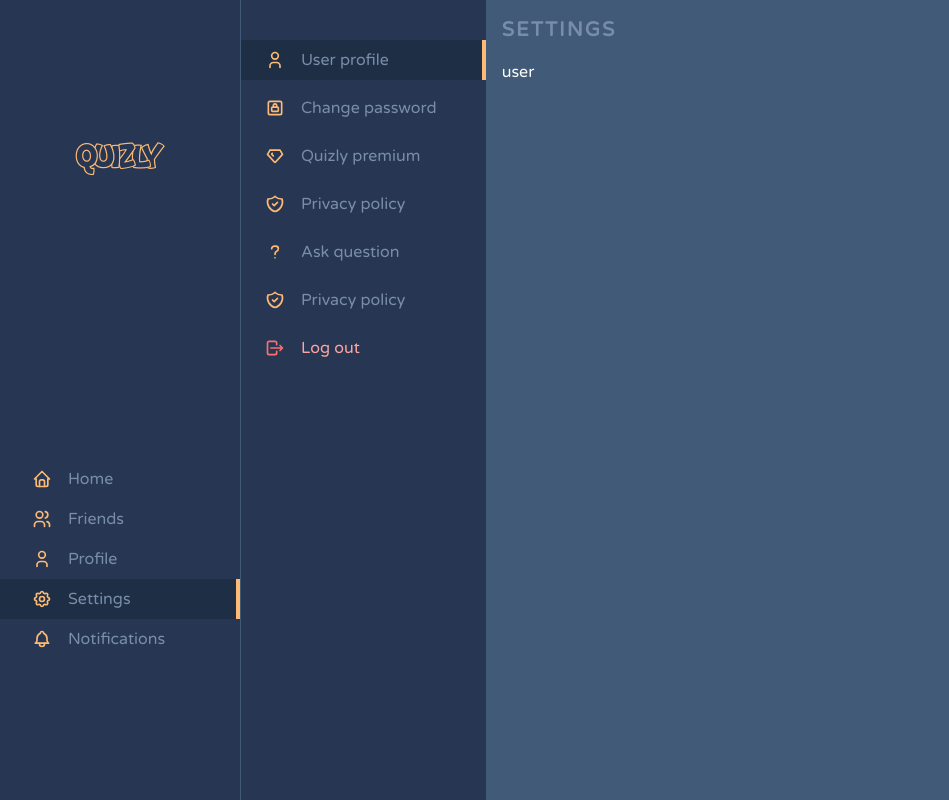
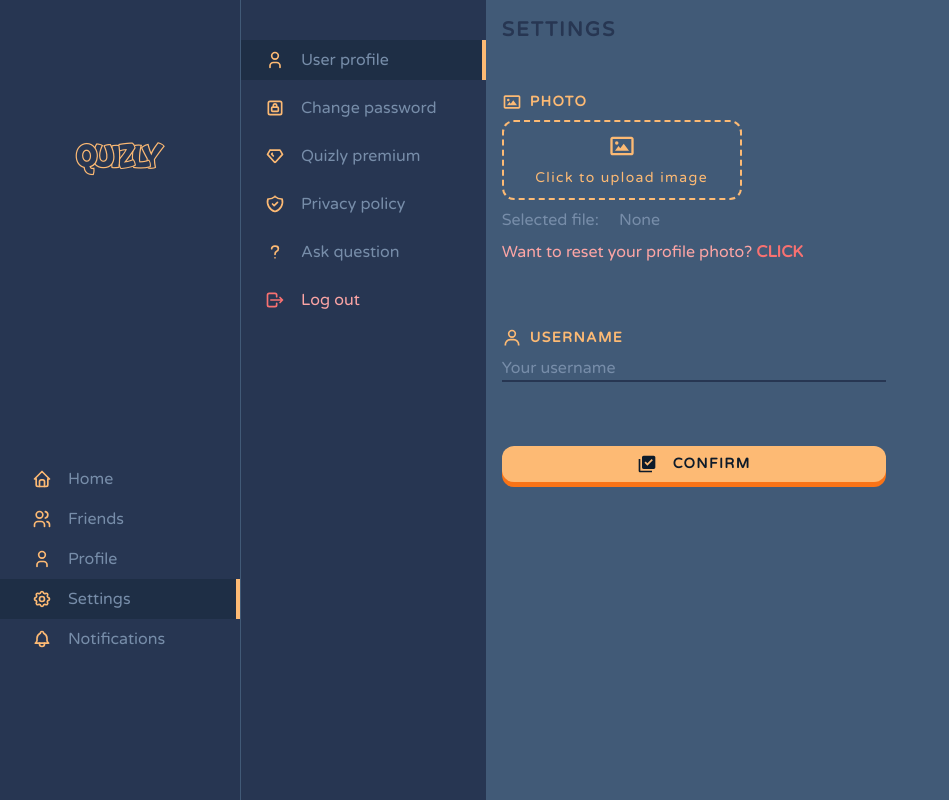
Before and after one commit to iEranDEV/quiz-game, a Next.js app: page /settings/user in a window 1280 px wide. Shown: the whole page, without its empty margins (0-949 px from the left). Built offline with nearby package versions, Linux system fonts and the light colour scheme; no server answers.

Commit message:
user settings

```diff
--- /dev/null
+++ b/components/Notification.tsx
@@ -0,0 +1,5 @@
+function Notification() {
+
+}
+
+export default Notification;
--- a/components/SettingsLayout.tsx
+++ b/components/SettingsLayout.tsx
@@ -52,10 +52,6 @@ function SettingsLayout({ children }: {children: JSX.Element}) {
                     <TbQuestionMark className='w-5 h-5 text-orange-300'></TbQuestionMark>
                     <p>Ask question</p>
                 </Link>
-                <Link href="/" className={`settingsLink`} onClick={() => setMenu(false)}>
-                    <TbShieldCheck className='w-5 h-5 text-orange-300'></TbShieldCheck>
-                    <p>Privacy policy</p>
-                </Link>
                 <div className="settingsLink text-red-300" onClick={() => handleLogOut()}>
                     <TbLogout className="w-5 h-5 text-red-400"></TbLogout>
                     <p>Log out</p>
@@ -63,10 +59,10 @@ function SettingsLayout({ children }: {children: JSX.Element}) {
             </nav>
             <div className="w-full h-full flex flex-col">
                 <div className="w-full p-4 cursor-pointer lg:cursor-auto" onClick={() => setMenu(true)}>
-                    <p className="text-primary-100 tracking-widest uppercase font-bold text-xl">Settings</p>
-                    <span className="text-primary-300 font-semibold lg:hidden">Click to open settings menu</span>
+                    <p className="text-primary-300 tracking-widest uppercase font-bold text-xl">Settings</p>
+                    <span className="text-primary-100 font-semibold lg:hidden">Click to open settings menu</span>
                 </div>
-                <div className="w-full h-full px-4">
+                <div className="w-full h-full px-4 py-8">
                     {children}
                 </div>
             </div>
--- a/firebase/index.ts
+++ b/firebase/index.ts
@@ -1,6 +1,7 @@
 import { initializeApp } from "firebase/app";
 import { getAuth } from 'firebase/auth';
 import { getFirestore } from 'firebase/firestore';
+import { getStorage } from 'firebase/storage';
 
 const firebaseConfig = {
 	apiKey: process.env.NEXT_PUBLIC_API_KEY,
@@ -15,5 +16,6 @@ const firebaseConfig = {
 const app = initializeApp(firebaseConfig);
 const auth = getAuth(app);
 const db = getFirestore(app);
+const storage = getStorage(app);
 
-export { auth, db }
+export { auth, db, storage }
--- a/pages/accounts/login.tsx
+++ b/pages/accounts/login.tsx
@@ -50,12 +50,12 @@ function Login() {
 
                 <div className="flex justify-center gap-4 w-full">
                     <MdAlternateEmail className="h-5 w-5 text-orange-300"></MdAlternateEmail>
-                    <input value={email} onChange={(e) => setEmail(e.target.value)} type="text" className="w-full bg-primary-300 border-b-2 border-primary-200 placeholder-primary-100" placeholder="E-mail address" />
+                    <input value={email} onChange={(e) => setEmail(e.target.value)} type="text" className="login-form" placeholder="E-mail address" />
                 </div>
 
                 <div className="flex justify-center gap-4 w-full">
                     <BiLockAlt className="h-5 w-5 text-orange-300"></BiLockAlt>
-                    <input value={password} onChange={(e) => setPassword(e.target.value)} type="password" className="w-full bg-primary-300 border-b-2 border-primary-200 placeholder-primary-100" placeholder="Password" />
+                    <input value={password} onChange={(e) => setPassword(e.target.value)} type="password" className="login-form" placeholder="Password" />
                 </div>
 
                 <Button bgColor="bg-primary-200" shadowColor="shadow-primary-400" width={'w-60'}>
--- a/pages/accounts/register.tsx
+++ b/pages/accounts/register.tsx
@@ -57,22 +57,22 @@ function Register() {
 
                 <div className="flex justify-center gap-4 w-full">
                     <MdAlternateEmail className="h-5 w-5 text-orange-300"></MdAlternateEmail>
-                    <input value={email} onChange={(e) => setEmail(e.target.value)} type="text" required className="w-full bg-primary-300 border-b-2 border-primary-200 placeholder-primary-100" placeholder="E-mail address" />
+                    <input value={email} onChange={(e) => setEmail(e.target.value)} type="text" required className="login-form" placeholder="E-mail address" />
                 </div>
 
                 <div className="flex justify-center gap-4 w-full">
                     <BiUser className="h-5 w-5 text-orange-300"></BiUser>
-                    <input value={username} onChange={(e) => setUsername(e.target.value)} type="text" required className="w-full bg-primary-300 border-b-2 border-primary-200 placeholder-primary-100" placeholder="Username" />
+                    <input value={username} onChange={(e) => setUsername(e.target.value)} type="text" required className="login-form" placeholder="Username" />
                 </div>
 
                 <div className="flex justify-center gap-4 w-full">
                     <BiLockAlt className="h-5 w-5 text-orange-300"></BiLockAlt>
-                    <input value={password} onChange={(e) => setPassword(e.target.value)} type="password" required className="w-full bg-primary-300 border-b-2 border-primary-200 placeholder-primary-100" placeholder="Password" />
+                    <input value={password} onChange={(e) => setPassword(e.target.value)} type="password" required className="login-form" placeholder="Password" />
                 </div>
 
                 <div className="flex justify-center gap-4 w-full">
                     <BiLockAlt className="h-5 w-5 text-orange-300"></BiLockAlt>
-                    <input value={passwordConfirmation} onChange={(e) => setPasswordConfirmation(e.target.value)} type="password" required className="w-full bg-primary-300 border-b-2 border-primary-200 placeholder-primary-100" placeholder="Confirm password" />
+                    <input value={passwordConfirmation} onChange={(e) => setPasswordConfirmation(e.target.value)} type="password" required className="login-form" placeholder="Confirm password" />
                 </div>
 
                 <Button bgColor="bg-primary-200" shadowColor="shadow-primary-400" width={'w-60'}>
--- a/pages/settings/user.tsx
+++ b/pages/settings/user.tsx
@@ -1,17 +1,114 @@
-import { useState } from "react";
+import { doc, updateDoc } from "firebase/firestore";
+import { getDownloadURL, ref, uploadBytes } from "firebase/storage";
+import { FormEvent, useEffect, useRef, useState } from "react";
+import { BiUser, BiImage, BiTrash } from "react-icons/bi";
+import { MdLibraryAddCheck } from "react-icons/md";
+import { useDispatch, useSelector } from "react-redux";
+import Button from "../../components/Button";
 import Layout from "../../components/Layout";
 import SettingsLayout from "../../components/SettingsLayout";
+import { db, storage } from "../../firebase";
+import { RootState } from "../../store/store";
+import { setUser } from "../../store/userSlice";
 
 
 function UserSettings() {
-    const [menu, setMenu] = useState(true);
+    const [username, setUsername] = useState<string>('');
+    const [file, setFile] = useState<File | null>(null);
+    const [photo, setPhoto] = useState<null | string>();
+
+    const user = useSelector((state: RootState) => state.user.user);
+    const dispatch = useDispatch();
+
+    const fileRef = useRef(null);
+
+    useEffect(() => {
+        if(user?.username !== undefined) {
+            setUsername(user?.username);
+            setPhoto(user?.photoURL);
+        }
+    }, [user])
+
+    const handleFileChange = (event: React.ChangeEvent<HTMLInputElement>) => {
+        const target = event.target;
+        if(target.files) {
+            setFile(target.files[0]);
+            setPhoto(URL.createObjectURL(target.files[0]));
+        }
+    }
+
+    const resetPhoto = () => {
+        setFile(null);
+        setPhoto('https://cdn.pixabay.com/photo/2015/10/05/22/37/blank-profile-picture-973460__340.png');
+    }
+
+    const handleSubmit = async (event: FormEvent<HTMLFormElement>) => {
+        event.preventDefault();
+        let url = null as any;
+        if(file && photo !== user?.photoURL) {
+            const avatarRef = ref(storage, 'avatars/' + user?.uid);
+            url = await uploadBytes(avatarRef, file).then(async (snapshot) => {
+                return getDownloadURL(snapshot.ref).then((url) => {
+                    return url;
+                })
+            })
+        }
+        await updateDoc(doc(db, "users", user?.uid as string), {
+            username: username,
+            photoURL: url != null ? url : photo,
+        }).then(() => {
+            let newUser = {...user} as User;
+            newUser.username = username as string;
+            newUser.photoURL = (url != null ? url : photo);
+            dispatch(setUser(newUser));
+        }).catch((error) => {
+            console.log('error');
+        })
+    }
+
 
     return (
         <Layout>
             <SettingsLayout>
-                <div className="w-full h-full">
-                    user
-                </div>
+                <form onSubmit={(e) => handleSubmit(e)} className="w-full h-full flex flex-col gap-16">
+
+                    {/* User avatar */}
+                    <div className="flex flex-col gap-2">
+                        <div className="uppercase text-primary-100 flex gap-2 group items-center">
+                            <BiImage className="h-5 w-5 text-orange-300"></BiImage>
+                            <p className="text-orange-300 uppercase tracking-widest font-bold text-sm">PHOTO</p>
+                            <BiTrash className="w-5 h-5 text-red-300 hidden group-hover:block cursor-pointer"></BiTrash>
+                        </div>
+                        <input type="file" className="hidden" ref={fileRef} onChange={(e) => handleFileChange(e)} />
+                        <div className="flex  items-center gap-4">
+                            {photo && <img src={photo} alt="Current avatar" className="w-20 h-20 aspect-square rounded-xl" />}
+                            <div onClick={() => (fileRef?.current as any).click()} className="w-full md:w-60 h-20 flex flex-col justify-center px-2 gap-2 items-center text-sm border-dashed border-2 hover:border-orange-400 hover:text-orange-400 cursor-pointer border-orange-300 rounded-xl text-orange-300">
+                                <BiImage className="h-7 w-7"></BiImage>
+                                <p className="tracking-widest">Click to upload image</p>
+                            </div>
+                        </div>
+                        <div className="text-primary-100">
+                            <span>Selected file: </span>
+                            {file ? <span className="ml-4">{file?.name}</span> : <span className="ml-4">None</span>}
+                        </div>
+                        <p onClick={() => resetPhoto()} className="text-red-300 cursor-pointer">Want to reset your profile photo? <span className="text-red-400 font-bold">CLICK</span></p>
+                    </div>
+
+                    {/* Username */}
+                    <div className="flex flex-col gap-2 max-w-sm">
+                        <label htmlFor="username" className="uppercase text-primary-100 flex gap-2">
+                            <BiUser className="h-5 w-5 text-orange-300"></BiUser>
+                            <p className="text-orange-300 uppercase tracking-widest font-bold text-sm">Username</p>
+                        </label>
+                        <input type="text" name="username" id="username" className="form-control" placeholder="Your username" value={username} onChange={(e) => setUsername(e.target.value)} />
+                    </div>
+
+                    {/* Confirm button */}
+                    <Button bgColor="bg-orange-300" shadowColor="shadow-orange-500" width={'w-full max-w-sm'}>
+                        <MdLibraryAddCheck className="text-primary-400 h-5 w-5"></MdLibraryAddCheck>
+                        <p className="text-primary-400 font-bold uppercase tracking-widest text-sm">Confirm</p>
+                    </Button>
+                </form>
             </SettingsLayout>
         </Layout>
     )
--- a/styles/globals.css
+++ b/styles/globals.css
@@ -26,3 +26,11 @@
 .settingsLink {
     @apply flex gap-4 w-full justify-start py-2 items-center hover:bg-primary-400/20 cursor-pointer px-6;
 }
+
+.login-form {
+    @apply w-full bg-primary-300 border-b-2 border-primary-200 placeholder-primary-100;
+}
+
+.form-control {
+    @apply w-full bg-primary-200 border-b-2 border-primary-300 placeholder-primary-100 text-stone-50;
+}
```
